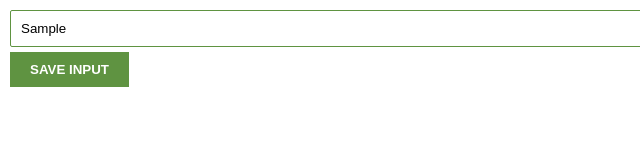
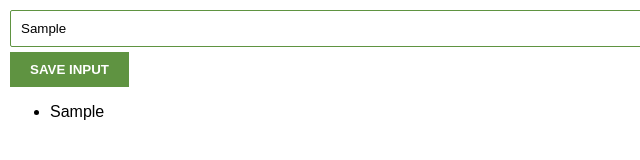
Before and after one commit to trome23/chrome-extension, a plain HTML site: page index.html in a window 1280 px wide. Both pictures are taken after typing "Sample" into the empty fields and a click on the button "SAVE INPUT". Shown: the full height of the page, 0-640 px from the left. Drawn offline with Linux system fonts and the light colour scheme.

Commit message:
js is now rendering content from the input to a ul in the DOM

```diff
--- a/index.html
+++ b/index.html
@@ -6,7 +6,7 @@
     <body>
         <input type = "text" id = "input-el">
         <button id = "input-btn">SAVE INPUT</button>
-
+        <ul id = "ul-el"></ul>
 
 
         <script src = "index.js"></script>
--- a/index.js
+++ b/index.js
@@ -0,0 +1,18 @@
+const inputBtn = document.querySelector("#input-btn")
+const inputEl = document.querySelector("#input-el")
+const ulEl = document.querySelector("#ul-el")
+let myLeads = []
+
+inputBtn.addEventListener("click", function() {
+    myLeads.push(inputEl.value)
+    renderLeads()
+})
+
+function renderLeads() {
+    let listItems = ""
+    for (let i = 0; i < myLeads.length; i++) {
+        listItems += "<li>" + myLeads[i] + "</li>"
+    }
+
+    ulEl.innerHTML = listItems
+}
```
